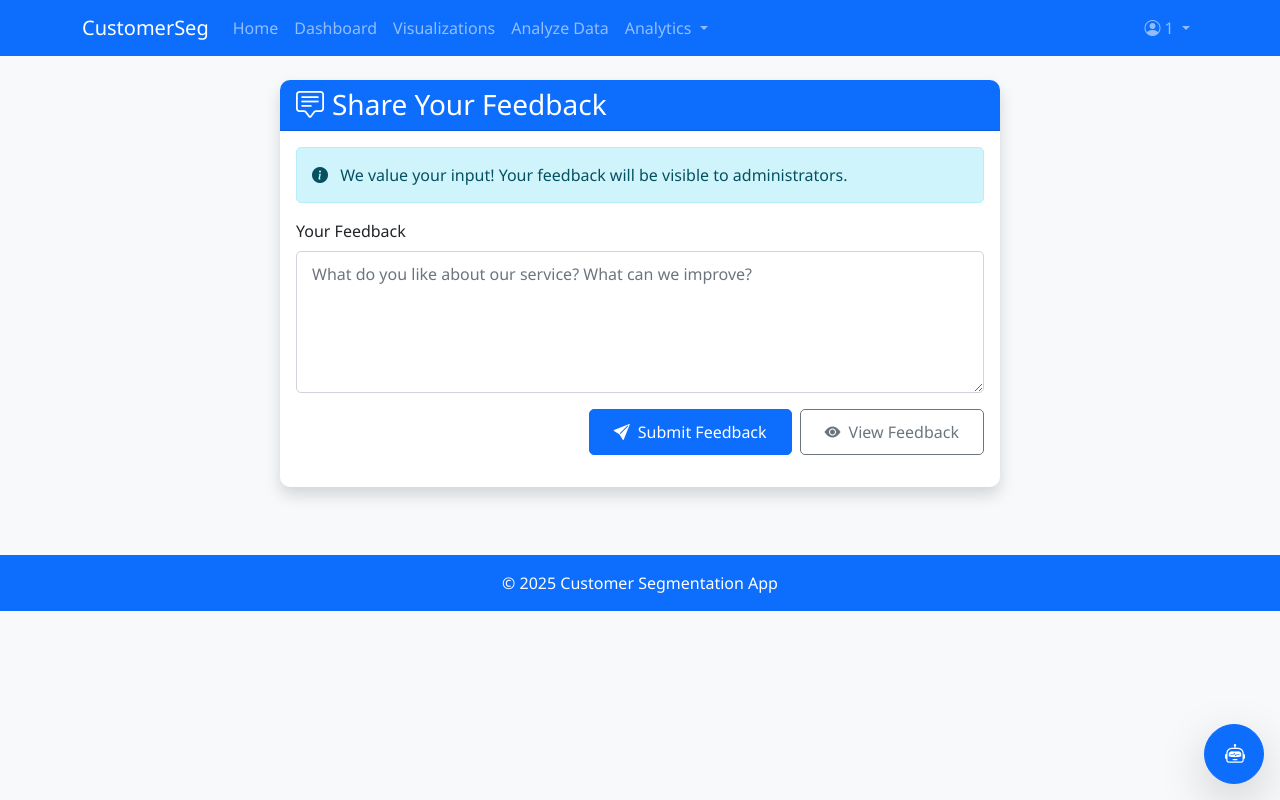
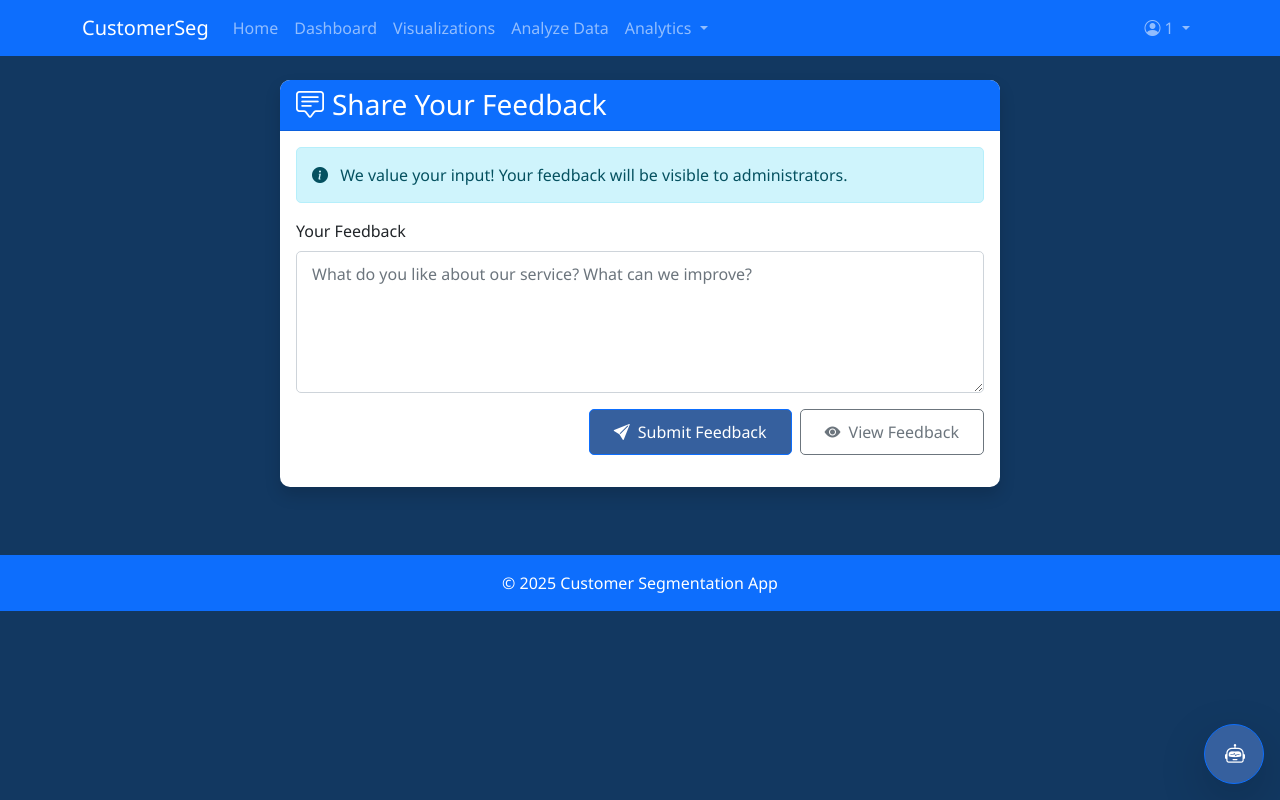
Before and after one commit to goyalkritika04/Customer_Segmentation, a Flask app: page /feedback in a window 1280 px wide. Run offline with Flask 3, Linux system fonts and the light colour scheme; the visitor is signed in with stand-in values (Sample User, id 1); parts of the project's set-up code (start-up, migrations or seed data) failed here and were passed over; some libraries are stand-ins or nearby versions.

Commit message:
Initial commit

```diff
--- a/static/style.css
+++ b/static/style.css
@@ -1,7 +1,7 @@
 /* Base styles */
 body {
     font-family: 'Segoe UI', Tahoma, Geneva, Verdana, sans-serif;
-    background-color: #f8f9fa;
+    background-color: #123861;
     color: #212529;
 }
 
@@ -49,13 +49,13 @@ body {
 }
 
 .btn-primary {
-    background-color: #0d6efd;
+    background-color: #36609e;
     border-color: #0d6efd;
 }
 
 .btn-primary:hover {
     background-color: #0b5ed7;
-    border-color: #0a58ca;
+    border-color: #204883;
 }
 
 /* Alert styles */
--- a/templates/home.html
+++ b/templates/home.html
@@ -21,7 +21,7 @@
             display: flex;
             flex-direction: column;
             min-height: 100vh;
-            background: linear-gradient(135deg, #007BFF,rgb(208, 255, 0));
+            background: linear-gradient(135deg, #803136,rgb(74, 22, 36));
             color: #fff;
         }
 
--- a/templates/login.html
+++ b/templates/login.html
@@ -15,7 +15,7 @@
 
         body {
             font-family: 'Nunito', sans-serif;
-            background: linear-gradient(135deg, #007BFF, rgb(208, 255, 0));
+            background-color: #225b47;
             margin: 0;
             padding: 0;
             display: flex;
```
Also changed, not shown: templates/register.html (+4 -4 lines), database.db.
